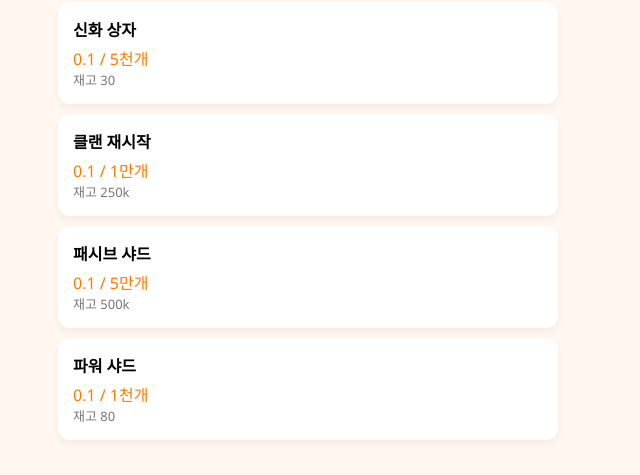
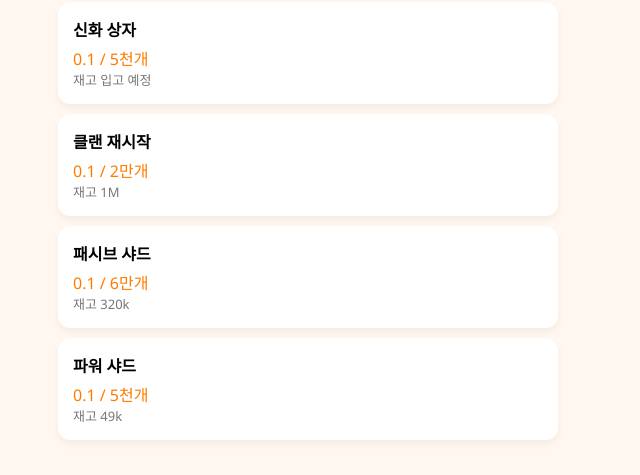
Before and after one commit to hjknge/price-site-, a plain HTML site: page index.html in a window 1280 px wide. Shown: the part 160-635 px from the top of the page, 332-972 px from the left. Drawn offline with Linux system fonts and the light colour scheme.

Commit message:
Update index.html

```diff
--- a/index.html
+++ b/index.html
@@ -76,25 +76,25 @@ h1 {
     <div class="item" data-name="신화 상자">
       <div class="name">신화 상자</div>
       <div class="price">0.1 / 5천개</div>
-      <div class="stock">재고 30</div>
+      <div class="stock">재고 입고 예정</div>
     </div>
 
     <div class="item" data-name="클랜 재시작">
       <div class="name">클랜 재시작</div>
-      <div class="price">0.1 / 1만개</div>
-      <div class="stock">재고 250k</div>
+      <div class="price">0.1 / 2만개</div>
+      <div class="stock">재고 1M</div>
     </div>
 
     <div class="item" data-name="패시브 샤드">
       <div class="name">패시브 샤드</div>
-      <div class="price">0.1 / 5만개</div>
-      <div class="stock">재고 500k</div>
+      <div class="price">0.1 / 6만개</div>
+      <div class="stock">재고 320k</div>
     </div>
 
     <div class="item" data-name="파워 샤드">
       <div class="name">파워 샤드</div>
-      <div class="price">0.1 / 1천개</div>
-      <div class="stock">재고 80</div>
+      <div class="price">0.1 / 5천개</div>
+      <div class="stock">재고 49k</div>
     </div>
   </div>
 
```
